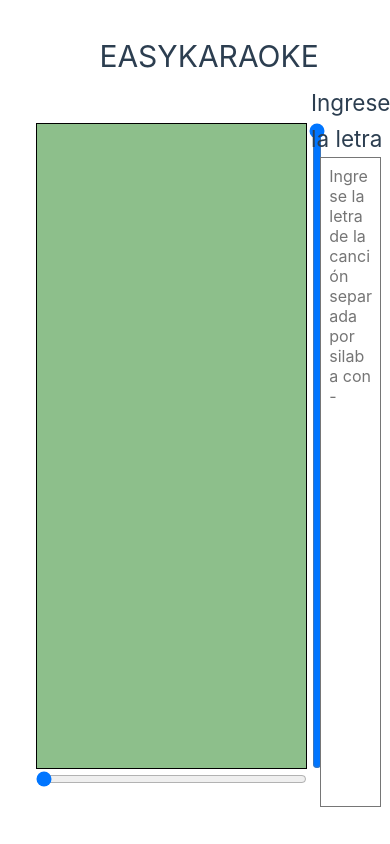
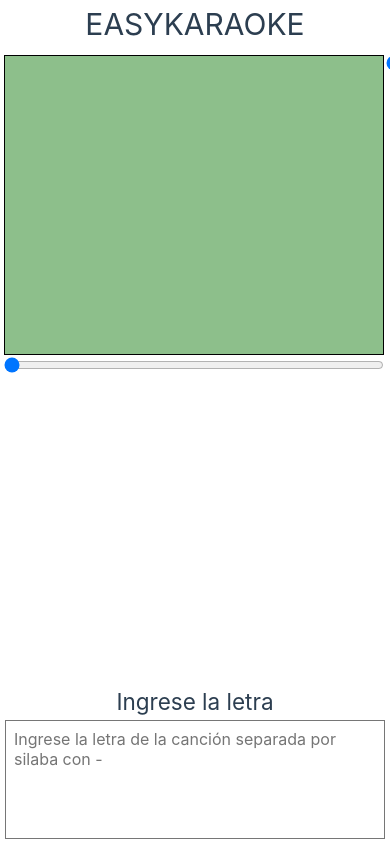
Before and after one commit to Funince/EasymidiKaraoke, a Vue app: page / in a window 390 px wide. Built offline with nearby package versions, Linux system fonts and the light colour scheme; no server answers.

Commit message:
esto ya debe cambiar

```diff
--- a/src/App.vue
+++ b/src/App.vue
@@ -1,16 +1,18 @@
 <template>
-  <h1>EASYKARAOKE</h1>
+  <div class="title">
+    <h1>EASYKARAOKE</h1>
+  </div>
   <div class="container">
-    <div class="content" style="width: 80%;">
+    <div class="content content-large" >
       <MidiVisualizer />
     </div>
-    <div class="content" style="width: 20%;">
+    <div class="content content-small" >
       <inputtext/>
     </div>
   </div>
-  <div>
-    <!-- <scroll /> -->
-  </div>
+ <!-- <div>
+   <scroll />
+  </div>  -->
 
   <!--   <div>
     <svg id="svg1" width="400" height="300" viewBox="0 0 400 300">
@@ -40,9 +42,15 @@ export default {
 <style>
 /* Agrega estilos globales si es necesario */
 html, body {
-   margin:0px;
+
    height:100%;
  }
+.title {
+  margin-top: 1em;
+  background-color: var(--background-color);
+  color: var(--text--primary);
+  text-align: center;
+}
 .container {
   width: 100%;
   height: 100%;
@@ -54,4 +62,33 @@ html, body {
   height: 100%;
   padding: 5px; /* Espaciado interno */
 }
+.content-large {
+  flex:4
+}
+.content-small {
+  flex:1
+}
+
+@media (max-width: 800px) {
+
+  #app,.cuerpo {
+    padding: 0;
+    width: 100%;
+  }
+  .title {
+    font-size: 1 em;
+    margin-top: 0;
+  }
+  .container {
+    display: flex;
+    flex-direction: column; /* Cambia la dirección de los elementos */
+    justify-content: center;
+    align-items: center;
+
+  }
+  .content {
+    width: 100%;
+    border: 1px solid var(--border-color);
+  }
+}
 </style>
--- a/src/assets/main.css
+++ b/src/assets/main.css
@@ -21,14 +21,13 @@ a,
   }
 }
 
-@media (min-width: 1024px) {
+@media (min-width: 360px) {
   body {
     display: flex;
     place-items: center;
   }
 
   #app {
-
     padding: 0 2rem;
   }
 }
--- a/src/components/MidiVisualizer.vue
+++ b/src/components/MidiVisualizer.vue
@@ -6,17 +6,20 @@
   -->
 
     <div class="interfaz">
+      <div id="bloqueA" >
+        <div id="visualization"></div>
 
-      <div id="visualization"></div>
-      <div class="scroller">
-        <input type="range" id="scrollbar-x" min="0" max="1000" v-model="scrollbarXValue" @input="handleScrollX">
-      </div>
+      <input type="range" id="scrollbar-x" min="0" max="1000" v-model="scrollbarXValue" @input="handleScrollX">
+
+    </div>
+
 
     </div>
     <div class="interfaz">
       <input type="range" id="scrollbar-y" orient="vertical" min="0" max="1000" v-model="scrollbarYValue"
         @input="handleScrollY">
     </div>
+
   </div>
 </template>
 
@@ -27,6 +30,7 @@ import { ref, computed } from 'vue'
 export default {
   data() {
     return {
+      contentHeight: 800,
       svg: null,
       file: null,
       arrayBuffer: null,
@@ -47,7 +51,7 @@ export default {
       note_yScale: null,
       firstposiciony: null,
       firstposicionx: null,
-      firstposicion: null,
+      firstposicion: 1,
       currentTransform: d3.zoomIdentity,
       xscale: null,
       yScale: null,
@@ -99,12 +103,13 @@ export default {
       if (!this.svg) {
         this.svg = d3.select(visualizationContainer)
           .append('svg')
-          .attr('width', '100%')
-          .attr('height', this.height)
-          .attr('viewBox', `0 0 ${this.width} ${this.height}`)
-          .attr('style', 'max-width:100%;height:auto;');
+          .attr('width', this.width)
+          .attr('height', 128*16 )
 
-        this.g = this.svg.append('g').attr('transform', this.currentTransform)
+
+
+        this.g = this.svg.append('g')/* .attr('transform', this.currentTransform) */
+        console.log("inicializando svg",this.totalWidth);
       }
     },
 
@@ -112,9 +117,9 @@ export default {
       if (!this.svg) return;
 
       this.svg
-        .attr('width', this.width)
-        .attr('height', this.height)
-        .attr('viewBox', `0 0 ${this.width} ${this.height}`);
+      .attr('width', this.width)
+      .attr('height', this.limitup)
+
 
       // Aquí puedes actualizar el contenido del SVG
       // Luego, vuelve a dibujar el contenido
@@ -206,6 +211,7 @@ export default {
 
       })
       this.totalWidth = maxTime * 0.1
+
       this.zoom = d3.zoom().scaleExtent([0.2, 8])
         .extent([[0, 0], [this.width, this.height]])
         .translateExtent([[0, 0], [this.totalWidth, canvaheight]])
@@ -215,7 +221,7 @@ export default {
         .range([0, this.totalWidth - this.width])
       this.yScale = d3.scaleLinear()
         .domain([0, 1000])
-        .range([0, canvaheight - this.height])
+        .range([canvaheight - this.height,0 ])
       this.limitright = this.totalWidth - this.width;
       this.limitup = canvaheight - this.height;
       this.canvas(canvaheight, heigh_note, this.totalWidth)
@@ -321,6 +327,8 @@ export default {
     this.initializeSVG();
 
 
+
+
     window.addEventListener('resize', () => {
       this.width = this.visualizationContainer.clientWidth;
       this.height = this.visualizationContainer.clientHeight;
@@ -361,29 +369,34 @@ function hexToRgba(hex, alpha) {
   padding-right: 1%;
 
 }
+.cuerpo {
 
-.cuerpo {
   display: grid;
   grid-template-columns: 100% 2px;
 }
 
 .interfaz {
-  height: 90%;
+  height: 100%;
   padding-bottom: 2px;
   padding-top: 2px;
-
 }
 
 #visualization {
-  width: 100%;
-  height: 100%;
-
+  height: 100px;
+  width: 100px;
   min-height: 20em;
   border: 1px solid black;
   background-color: var(--color-1);
 }
 
+#bloqueA {
+  overflow: scroll;
 
+  display: flex;
+  flex-direction: column;
+  justify-content: center;
+  align-items: center;
+}
 #scrollbar-y {
 
   right: 0;
@@ -404,18 +417,22 @@ function hexToRgba(hex, alpha) {
   height: 20px;
 }
 
+
+
 button {
   margin-top: 10px;
 }
 
+
 @media (max-width: 1900px) {
   #visualization {
     width: 100%;
-    height: 100%;
+
     min-height: 20em;
     border: 1px solid black;
     background-color: var(--color-1);
   }
 
+
 }
 </style>
--- a/src/components/inputtext.vue
+++ b/src/components/inputtext.vue
@@ -1,7 +1,9 @@
 <template>
     <div id="conteiner">
         <h2>Ingrese la letra</h2>
-        <textarea name="input_letra" id="input_letra" placeholder="Ingrese la letra de la canción separada por silaba con -" autofocus="true" spellcheck="false" dir="ltr" rows="1"></textarea>
+        <textarea name="input_letra" id="input_letra"
+            placeholder="Ingrese la letra de la canción separada por silaba con -" autofocus="true" spellcheck="false"
+            dir="ltr" rows="1"></textarea>
 
     </div>
 
@@ -41,7 +43,7 @@ export default {
     resize: none;
     box-sizing: border-box;
     overflow: auto;
-        text-overflow:hidden;
+    text-overflow: hidden;
     overflow-wrap: break-word;
     outline-style: none;
     font-size: 16px;
--- a/src/components/scroll.vue
+++ b/src/components/scroll.vue
@@ -1,101 +1,74 @@
 <template>
-    <div>
-      <!-- Control deslizante estilizado como un scroll -->
-      <input
-        type="range"
-        id="scrollbar-x"
-        class="custom-scrollbar"
-        :min="0"
-        :max="100"
-        v-model="scrollbarXValue"
-        @input="handleScrollX"
-      />
-
-      <!-- Contenedor con contenido desplazable -->
-      <div class="scroller" ref="scroller">
-        <div class="content">
-          <!-- Contenido largo para desplazar -->
-          <p v-for="n in 100" :key="n">Contenido de ejemplo {{ n }}</p>
-        </div>
+    <div class="scroll-box" :style="{ height: `${contentHeight}px` }">
+        <div class="content2" ref="content">
+            <!-- Aquí se agregarán los dibujos de D3.js -->
         </div>
     </div>
 </template>
+
 <script>
+import * as d3 from 'd3';
+import { ref } from 'vue';
 export default {
+    name: 'ScrollableDiv',
     data() {
         return {
-        scrollbarXValue: 0,
-        maxScroll: 0
+            contentHeight:200
         };
     },
+    mounted() {
+        this.createD3Drawings();
+    },
     methods: {
-      handleScrollX() {
-        // Ajustar el desplazamiento horizontal del contenedor según el valor del control deslizante
-        this.$refs.scroller.scrollLeft = this.scrollbarXValue;
-      },
-      updateSlider() {
-        // Actualizar el valor del control deslizante según el desplazamiento horizontal del contenedor
-        this.scrollbarXValue = this.$refs.scroller.scrollLeft;
+        createD3Drawings() {
+            const content = d3.select(this.$refs.content);
+            // Altura total del contenido
+            // Agregar SVG para los dibujos
+            const svg = content.append('svg')
+                .attr('width', 300) // Ancho del área visible
+                .attr('height', 600) // Altura total para permitir el desplazamiento
+                .style('background-color', '#f9f9f9')
+
+                .style('style', 'max-width:100%;height:auto;')
+                .call(d3.zoom().scaleExtent([0.1, 8])
+                    .extent([[0, 0], [300, 600]])
+                    .translateExtent([[0, 0], [300, 600]])
+                    .on('zoom', (event) => {
+
+                        svg.attr('transform', event.transform);
+                    }))
+                .append('g'); // Agrupar elementos para aplicar zoom
+
+            // Ejemplo de agregar círculos con D3.js
+            svg.selectAll('circle')
+                .data(d3.range(20)) // Simula 20 elementos
+                .enter()
+                .append('circle')
+                .attr('cx', 150)
+                .attr('cy', (d, i) => i * 30 + 30) // Espaciado vertical
+                .attr('r', 15)
+                .attr('fill', 'steelblue');
         }
-    },
-    mounted() {
-      // Actualizar el valor máximo del control deslizante según el tamaño del contenido desplazable
-      this.maxScroll = this.$refs.scroller.scrollWidth - this.$refs.scroller.clientWidth;
-
-      // Escuchar el evento de desplazamiento para actualizar el control deslizante
-      this.$refs.scroller.addEventListener('scroll', this.updateSlider);
-    },
-    beforeDestroy() {
-      // Remover el evento de desplazamiento cuando el componente sea destruido
-      this.$refs.scroller.removeEventListener('scroll', this.updateSlider);
     }
 };
 </script>
+
 <style scoped>
-  .custom-scrollbar {
-    width: 100%;
-    margin-bottom: 1rem;
-    /* Estilos adicionales para personalizar la apariencia del control deslizante */
-    -webkit-appearance: none;
-    appearance: none;
-    height: 10px;
-    background: #ddd;
-    outline: none;
-    opacity: 0.7;
-    transition: opacity 0.2s;
-    position: relative;
+.scroll-box {
+    width: 300px;
+    overflow: scroll;
+
+
+
 }
 
-  .custom-scrollbar::-webkit-slider-thumb {
-    -webkit-appearance: none;
-    appearance: none;
-    width: 20px; /* Este valor se actualizará dinámicamente */
-    height: 10px;
-    background: #4CAF50;
-    cursor: pointer;
-    border: none;
-  }
+.content2 {
+    display: flex;
+    flex-direction: column;
+    justify-content: center;
+    align-items: center;
+    padding: 0px;
 
-  .custom-scrollbar::-moz-range-thumb {
-    width: 20px; /* Este valor se actualizará dinámicamente */
-    height: 10px;
-    background: #4CAF50;
-    cursor: pointer;
-    border: none;
-  }
-
-  .scroller {
-    border: 1px solid #000;
     width: 100%;
-    height: 50vh;
-    position: relative;
-    overflow-x: auto;
-    overscroll-behavior: contain;
-  }
-
-  .content {
-    min-height: 75vh;
-    padding: 1rem;
-    white-space: nowrap; /* Para que el contenido se desplace horizontalmente */
 }
 </style>
```
Lines whose indentation alone changed are shown as unchanged.
